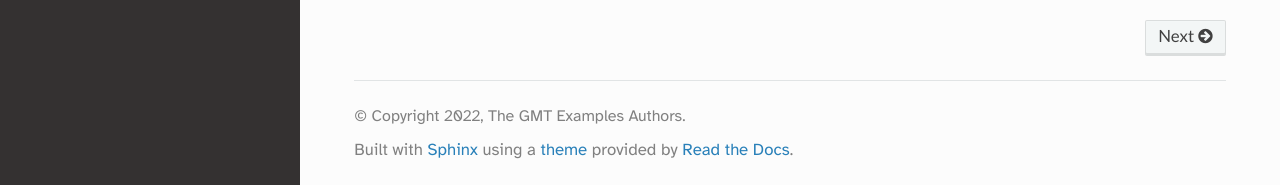
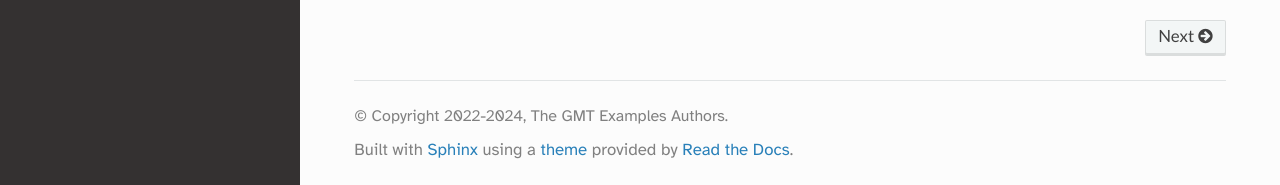
Before and after one commit to GenericMappingTools/gmt-examples, a Sphinx documentation site: the page built from docs/index.rst, in a window 1280 px wide and 900 px high, scrolled down 770 px. Shown: the part 712-897 px from the top of the window. Built offline with Sphinx 7.4.7 and the Read the Docs theme 2.0.0, drawn with Linux system fonts in a browser that asks for light colours; part of the change alters nothing that is shown.

```diff
--- a/docs/conf.py
+++ b/docs/conf.py
@@ -13,12 +13,14 @@
 # import os
 # import sys
 # sys.path.insert(0, os.path.abspath('.'))
+import datetime
 
 
 # -- Project information -----------------------------------------------------
 
 project = 'GMT Examples'
-copyright = '2022, The GMT Examples Authors'
+year = datetime.date.today().year
+copyright = f"2022-{year}, The GMT Examples Authors"
 author = 'GMT Examples Contributors'
 
 
@@ -51,6 +53,7 @@ extlinks = {
 # The theme to use for HTML and HTML Help pages.  See the documentation for
 # a list of builtin themes.
 #
+html_baseurl="https://www.generic-mapping-tools.org/gmt-examples/"
 html_theme = 'sphinx_rtd_theme'
 html_theme_options = {
     'sticky_navigation': False,
```
Also changed, not shown: package.json (deleted, +0 -8 lines), .readthedocs.yaml (added), vercel.json (deleted).
